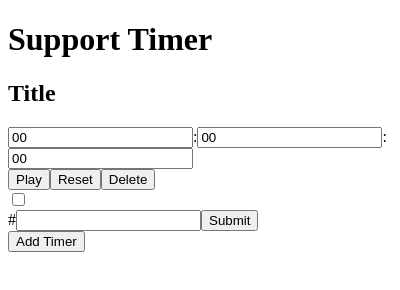
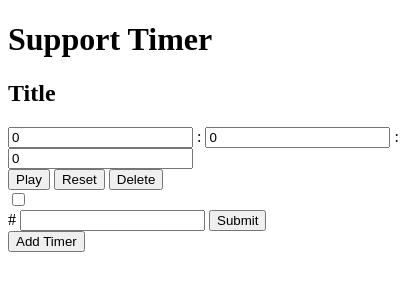
Before and after one commit to AntonioXIII/Hubspot-Support-Timer-Extension, a browser extension: page popup.html in a window 400 px wide. Both pictures are taken after a click on the button "Add Timer". Shown: the top 290 px of the page. Drawn offline with Linux system fonts and the light colour scheme.

Commit message:
Add Timer Entry Amended
A new TimerEntry object has been created to encapsulate the properties
and methods related to timer entries. The add timer button on click
event was updated to reflect this new change.

```diff
--- /dev/null
+++ b/js/app/TimerEntry.js
@@ -0,0 +1,51 @@
+/**
+ * Object for a timer entry in the GUI. It contains all elements necessary
+ * to submitting a time entry to the web service responsible for passing
+ * the information along via a HubSpot API request.
+ @constructor
+ */
+ function TimerEntry(title) {
+
+  var self = this;
+  this.timer = new Timer();
+  this.title = title;
+
+  /**
+   * Returns the HTML structure of this timer in a templated string.
+   */
+  this.getTimerHTML = function() {
+
+    return `<section class="timer">
+              <header class="timer-header">
+                <h2>${self.title}</h2>
+              </header>
+              <section class="timer-info">
+                <section class="timer-entry">
+                  <input type="text" class="timer-hour"
+                    value="${self.timer.hours}" />
+                  <span class="timerColon">:</span>
+                  <input type="text" class="timer-minute"
+                    value="${self.timer.minutes}" />
+                  <span class="timerColon">:</span>
+                  <input type="text" class="timer-second"
+                    value="${self.timer.seconds}" />
+                </section>
+                <section class="timer-btns">
+                  <button class="play-pause-btn">Play</button>
+                  <button class="reset-btn">Reset</button>
+                  <button class="delete-btn">Delete</button>
+                </section>
+                <section class="timer-billable">
+                  <input type="checkbox" class="nonbillable-cb" />
+                </section>
+              </section>
+              <section class="ticket-info">
+                <label class="ticket-num">#</label>
+                <input type="textarea" class="ticket-desc"/>
+                <button class="timer-submit">Submit</button>
+              </section>
+            </section>`;
+
+  };
+
+}
--- a/js/extension/main.js
+++ b/js/extension/main.js
@@ -3,36 +3,14 @@
  */
 $(document).ready(function(){
 
-  var newTimerHTML = '<section class="timer">' +
-                      '<header class="timerHeader">' +
-                      '<h2>Title</h2>' +
-                      '</header>' +
-                      '<section class="timerInfo">' +
-                      '<section class="timerEntry">' +
-                      '<input type="text" class="timerHour" value="00" />' +
-                      '<span class="timerColon">:</span>' +
-                      '<input type="text" class="timerMinute" value="00" />' +
-                      '<span class="timerColon">:</span>' +
-                      '<input type="text" class="timerSecond" value="00" />' +
-                      '</section>' +
-                      '<section class="timerButtons">' +
-                      '<button class="playPauseBtn">Play</button>' +
-                      '<button class="resetBtn">Reset</button>' +
-                      '<button class="deleteBtn">Delete</button>' +
-                      '</section>' +
-                      '<section class="timerBillable">' +
-                      '<input type="checkbox" class="nonbillableCb" />' +
-                      '</section>' +
-                      '<section class="ticketInfo">' +
-                      '<label class="ticketNum">#</label>' +
-                      '<input type="textarea" class="ticketDesc"/>' +
-                      '<button class="timerSubmit">Submit</button>' +
-                      '</section>' +
-                      '</section>';
+  var timeEntries = [];
 
-  $('#addTimer').click(function(){
+  $('#add-timer').click(function(){
 
-    $('#app-content').append(newTimerHTML);
+    var newTimer = new TimerEntry('Title');
+
+    timeEntries.push(newTimer);
+    $('#app-content').append(newTimer.getTimerHTML());
 
   });
 
--- a/popup.html
+++ b/popup.html
@@ -4,6 +4,8 @@
     <meta charset="utf-8" />
     <link rel="stylesheet" href="css/style.css" type="text/css" />
     <script src="js/thirdparty/jquery-1.12.4.min.js" type="text/javascript"></script>
+    <script src="js/app/Timer.js" type="text/javascript"></script>
+    <script src="js/app/TimerEntry.js" type="text/javascript"></script>
     <script src="js/extension/main.js" type="text/javascript"></script>
   </head>
   <body>
@@ -15,7 +17,7 @@
 
       </section>
       <footer id="app-footer">
-        <button id="addTimer">Add Timer</button>
+        <button id="add-timer">Add Timer</button>
       </footer>
     </main>
   </body>
```
